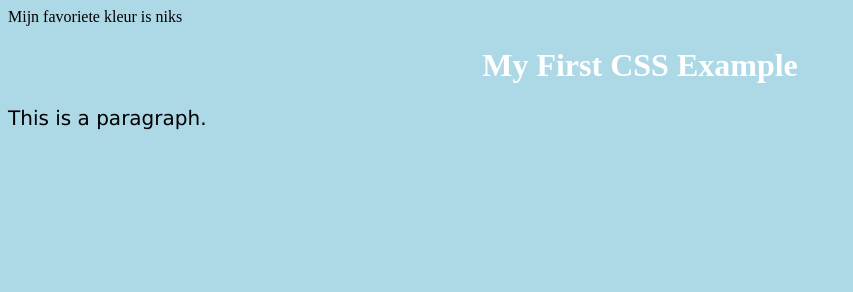
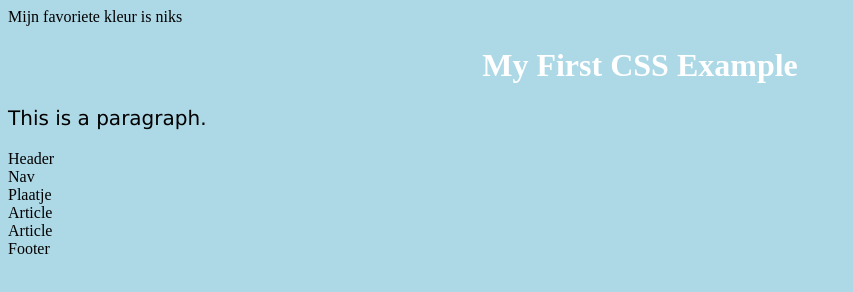
Before and after one commit to jjaakkkoobb/134234-jakob-schneiders-h4, a plain HTML site: page index.html in a window 1280 px wide. Shown: the whole page, without its empty margins (0-853 px from the left). Drawn offline with Linux system fonts and the light colour scheme.

Commit message:
Update index.html

```diff
--- a/index.html
+++ b/index.html
@@ -39,4 +39,39 @@ p {
 <p>This is a paragraph.</p>
 
 </body>
+</html>	<!DOCTYPE html>
+
+<html>
+   <head>
+      <title>Supercomputers</title>
+      <link type="text/css" rel="stylesheet" href="style.css">
+   </head>
+
+   <body>
+      <header>
+         Header
+     </header>
+
+     <nav>
+        Nav
+     </nav>
+
+     <div id="bigimage">
+        Plaatje
+     </div>
+
+     <main>
+        <article class="big">
+           Article
+        </article>
+        <article class="small">
+           Article
+        </article>
+
+     </main>
+
+     <footer>
+        Footer
+     </footer>
+  </body>
 </html>
```
